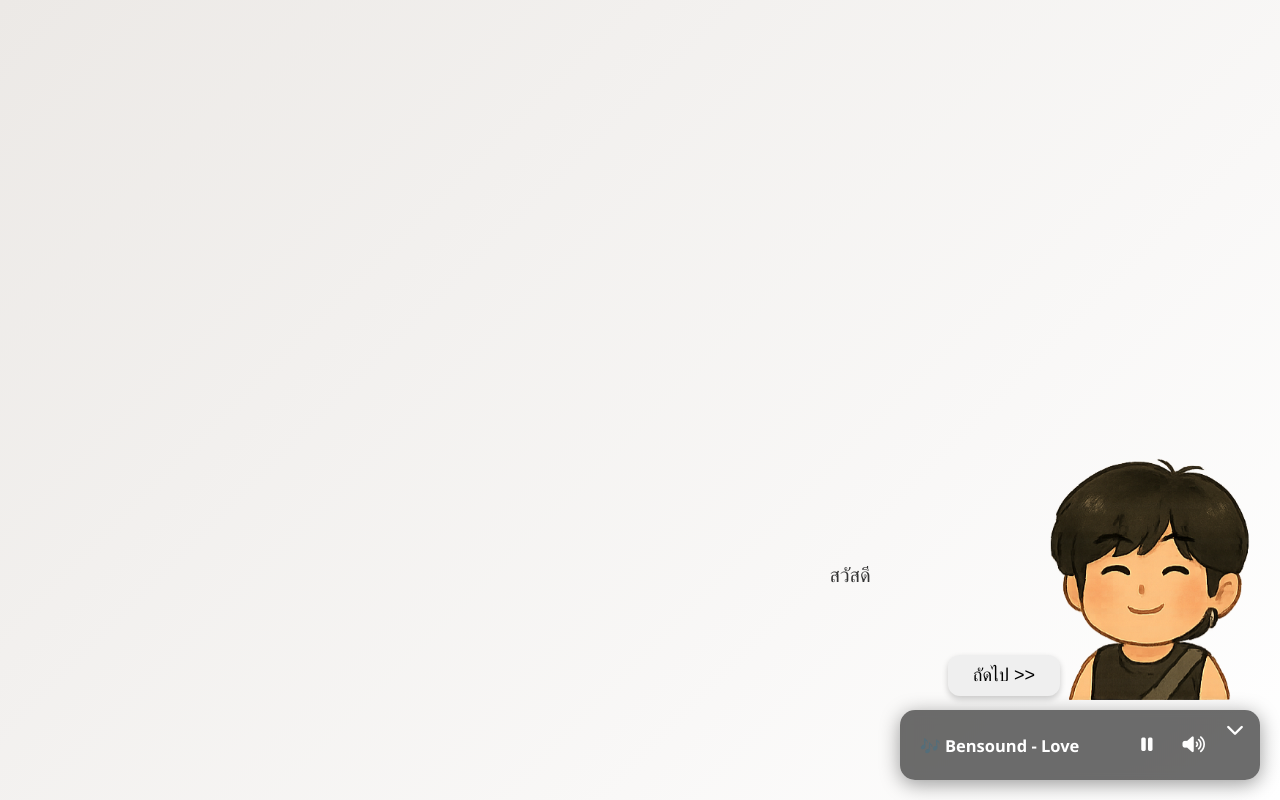
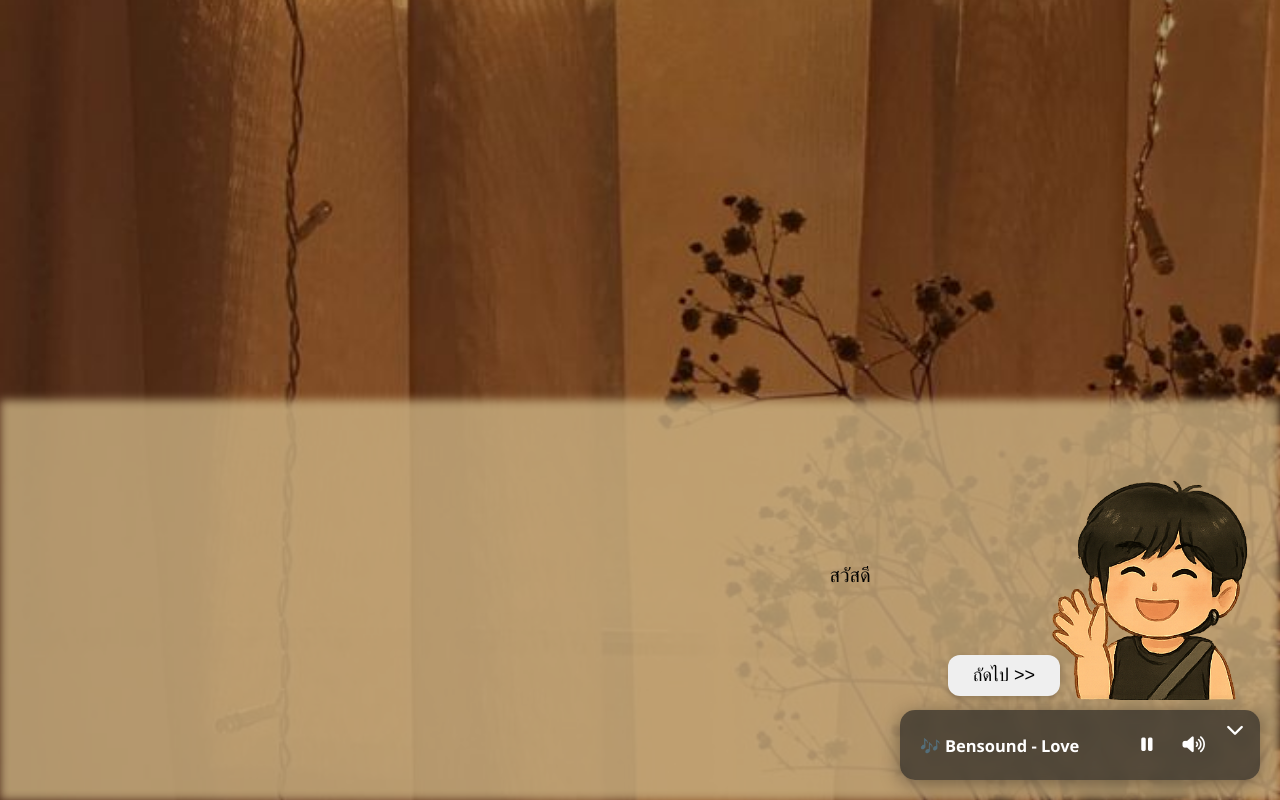
Before and after one commit to MinpanthSu/myweb, a plain HTML site: page index.html in a window 1280 px wide. Both pictures are taken after a click on the button "Ready!". Drawn offline with Linux system fonts and the light colour scheme.

Commit message:
added bg

```diff
--- a/content.js
+++ b/content.js
@@ -205,8 +205,8 @@ startBtn.addEventListener("click", function () {
 
 
 const dialogues = [
-  { text: "สวัสดี", image: "image/minsmile.png" },
-  { text: "เดี๋ยวจะมีเกมตอบคำถามให้เล่นนะ", image: "image/minsmile.png" }
+  { text: "สวัสดี", image: "image/minbye.png" },
+  { text: "เดี๋ยวจะมีเกมตอบคำถามให้เล่นนะ", image: "image/minget.png" }
 ];
 
 let dialogueIndex = 0;
--- a/index.html
+++ b/index.html
@@ -26,6 +26,8 @@
     </button>
   </div>
 </div>
+
+<div class="half-rectangle"></div>
 
 <!-- Question -->
 <div id="questionBox">
--- a/style.css
+++ b/style.css
@@ -1,7 +1,11 @@
 body {
     margin: 0;
     font-family: 'Segoe UI', sans-serif;
-    background: linear-gradient(135deg, #ece9e6, #ffffff);
+    background-image: url('image/roombg.jpg'); /* path ไปที่รูปของคุณ */
+    background-size: cover;        /* ปรับให้เต็มหน้าจอ */
+    background-position: center;   /* จัดภาพกลาง */
+    background-repeat: no-repeat;  /* ไม่ให้ภาพซ้ำ */
+    background-attachment: fixed;  /* ให้พื้นหลังอยู่กับที่เวลา scroll */
     min-height: 100vh;
 }
 
@@ -209,7 +213,7 @@ body {
   top: 30%;
   left: 50%;
   transform: translate(-50%, -50%);
-  background: white;
+  background-color: rgba(170, 169, 168, 0.855);
   padding: 30px 40px;
   /* border-radius: 20px;
   box-shadow: 0 0 20px rgba(0,0,0,0.1); */
@@ -270,7 +274,7 @@ body {
   border-radius: 10px;
   padding: 12px 16px;
   font-size: 20px;
-  color: #333;
+  color: #000000;
   white-space: nowrap;
   z-index: 1100;
   opacity: 0;
@@ -342,7 +346,7 @@ body {
   }
 
   #nextBtnContainer {
-    right: 150px;
+    right: 160px;
     bottom: 16%;
   }
 
@@ -366,3 +370,14 @@ body {
     right: 50px;
   }
 }
+
+.half-rectangle {
+  position: fixed;
+  bottom: 0;
+  left: 0;
+  width: 100%;
+  height: 50vh; /* ครึ่งล่างของหน้าจอ */
+  background-color: rgba(255, 223, 163, 0.8); /* สีพื้นหลังโปร่งนิดหน่อย */
+  z-index: -1; /* เอาไว้บนพื้นหลังแต่ไม่ทับเนื้อหาอื่น */
+  filter: blur(5px) brightness(0.8);
+}
```
Also changed, not shown: image/roombg.jpg (added).
